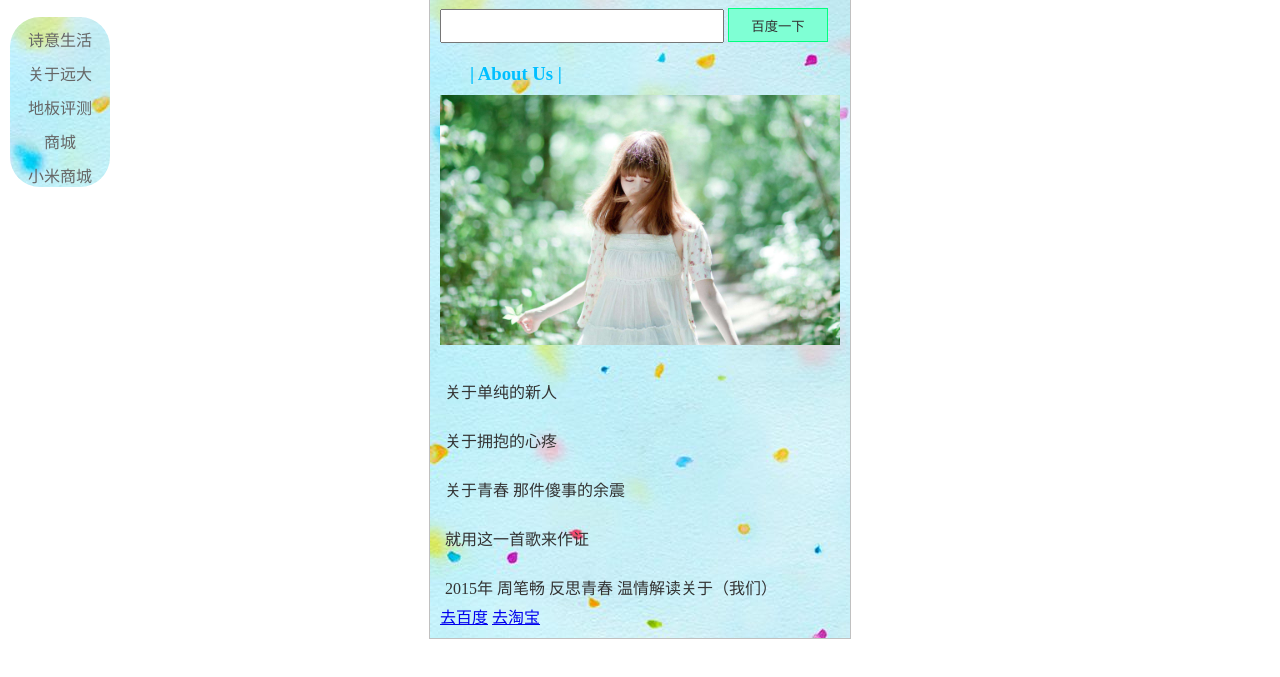
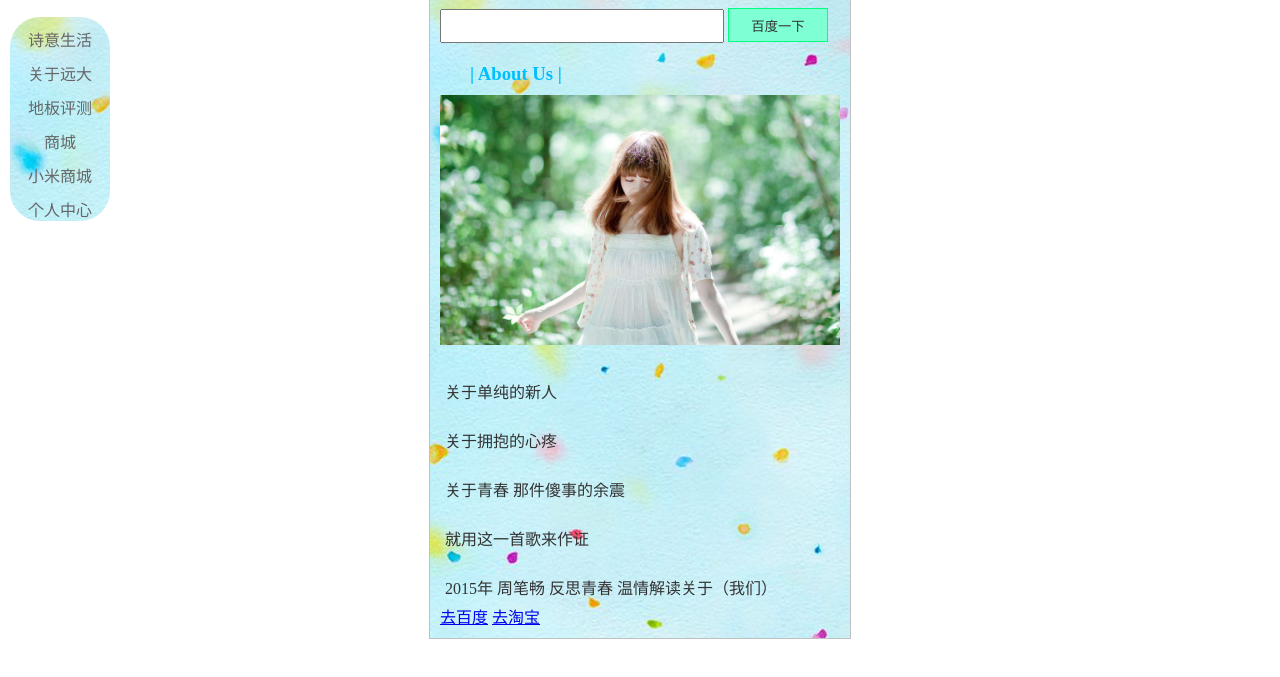
Before and after one commit to pipixiayoudianpi/homework, a plain HTML site: page html/个人网站.html in a window 1280 px wide. Shown: the part 63-740 px from the top of the page. Drawn offline with Linux system fonts and the light colour scheme.

Commit message:
update_3/09/2019

```diff
--- a/html/个人网站.html
+++ b/html/个人网站.html
@@ -15,6 +15,7 @@
             <li><a  href="地板评测.html">地板评测</a></li>
             <li><a  href="商城.html">商城</a></li>
             <li> <a href="小米商城.html">小米商城</a></li>
+            <li> <a href="个人中心.html">个人中心</a></li>
         </ul>
     </div>
     <h3 class="tittle">个人网站</h3>
```
Also changed, not shown: html/关于远大.html (+1 -0 lines), html/地板评测.html (+1 -0 lines), html/小米商城.html (+1 -0 lines).
